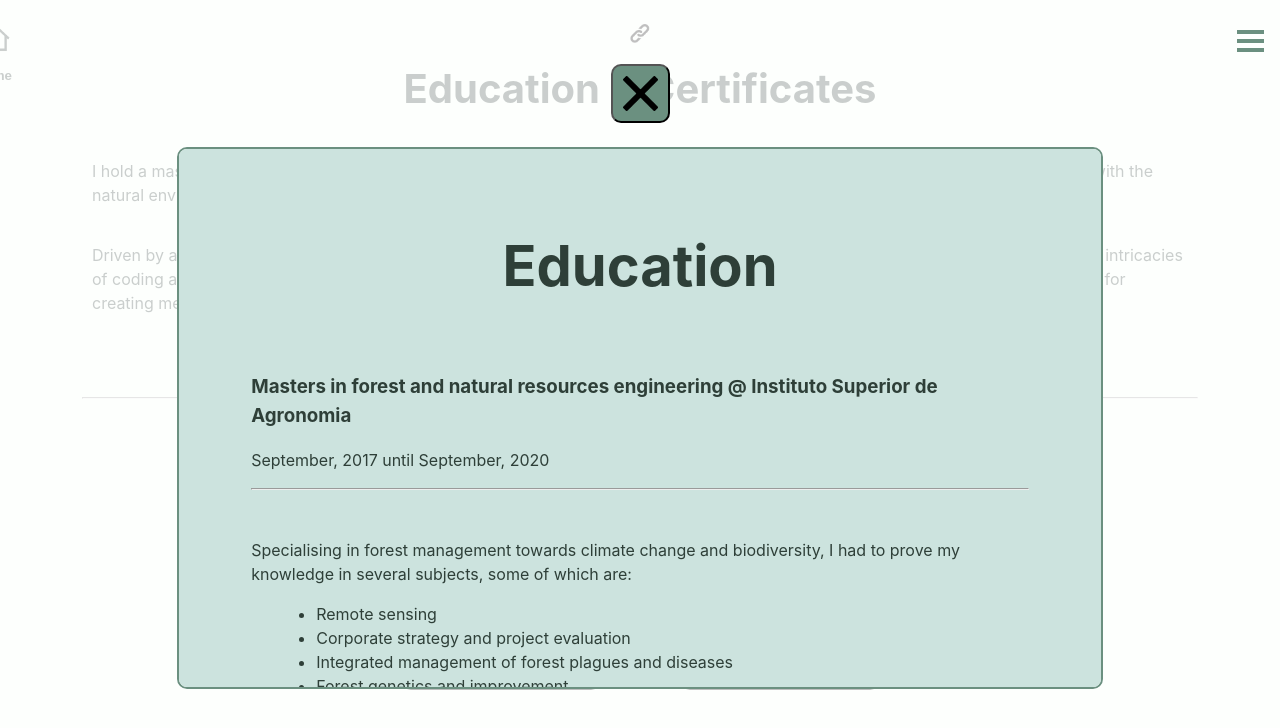
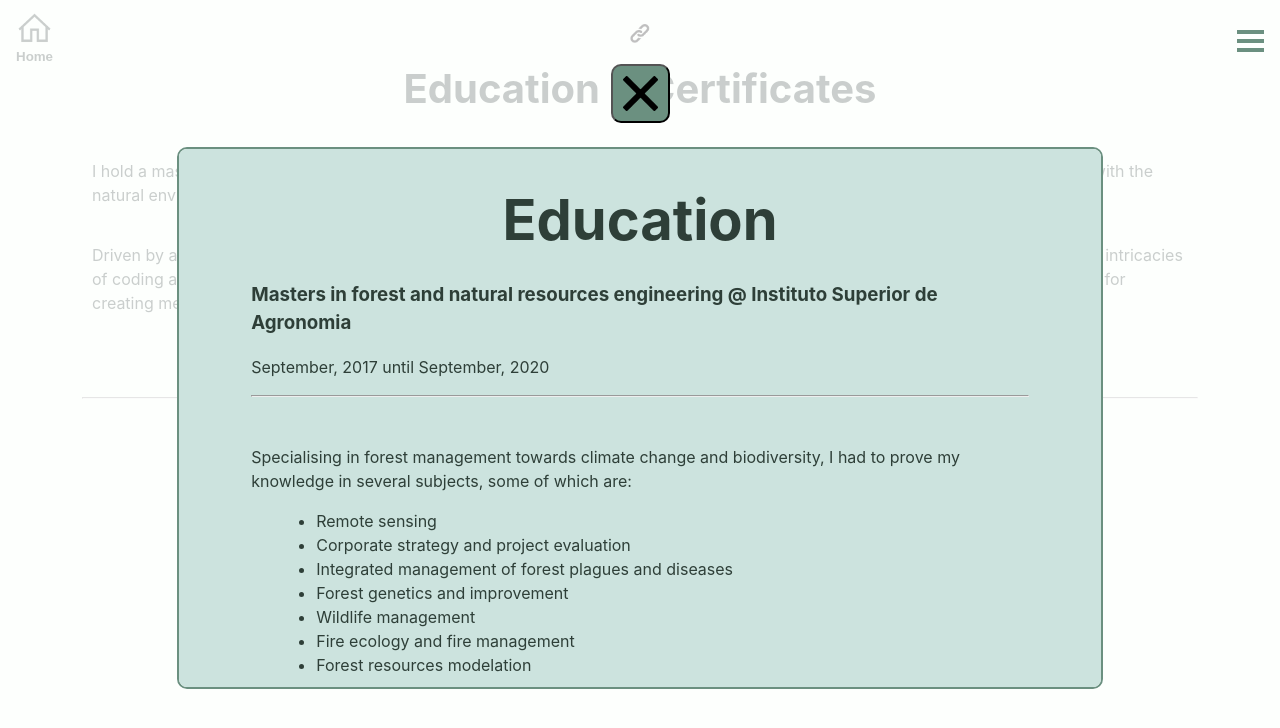
Before and after one commit to pinto-andre/my-portfolio, a React (Create React App) app: page /education in a window 1280 px wide. Both pictures are taken after a click on the button "Education". Shown: the top 728 px of the page. Built offline with nearby package versions, Linux system fonts and the light colour scheme.

Commit message:
minor style adjusts

```diff
--- a/src/App.css
+++ b/src/App.css
@@ -15,9 +15,11 @@
 
 h2 {
   font-size: 30px;
+  margin: 0;
+  padding: 0;
 }
 
-button {
+.allBtn {
   padding: 10px;
   border-radius: 10px;
   background-color: #6b9080;
@@ -28,6 +30,6 @@ button {
   cursor: pointer;
 }
 
-button:hover {
+.allBtn:hover {
   background-color: #1a925e;
 }
--- a/src/components/entranceBtn/entrance-button.css
+++ b/src/components/entranceBtn/entrance-button.css
@@ -3,8 +3,9 @@
     border: none;
     position: absolute;
     top: 10px;
-    left: -35px;
+    left: 10px;
     color: #2e3f38;
+    cursor: pointer;
   }
 
   img {
@@ -14,6 +15,8 @@
   button p {
     color: #2e3f38;
     font-weight: bold;
+    margin: 0;
+    padding: 0;
   }
 
   .connectTextContainer {
--- a/src/pages/about/about.js
+++ b/src/pages/about/about.js
@@ -33,42 +33,42 @@ function About() {
         <h1>Tech Stack</h1>
         <div className="tech-stack">
           <button
-            className="tech-buttons"
+            className="tech-buttons allBtn"
             onClick={() => showContent("languages")}
             data-category="languages"
           >
             Languages
           </button>
           <button
-            className="tech-buttons"
+            className="tech-buttons allBtn"
             onClick={() => showContent("frameworks")}
             data-category="frameworks"
           >
             Frameworks
           </button>
           <button
-            className="tech-buttons"
+            className="tech-buttons allBtn"
             onClick={() => showContent("libraries")}
             data-category="libraries"
           >
             Libraries
           </button>
           <button
-            className="tech-buttons"
+            className="tech-buttons allBtn"
             onClick={() => showContent("databases")}
             data-category="databases"
           >
             Databases & Services
           </button>
           <button
-            className="tech-buttons"
+            className="tech-buttons allBtn"
             onClick={() => showContent("tools")}
             data-category="tools"
           >
             Tools
           </button>
           <button
-            className="tech-buttons"
+            className="tech-buttons allBtn"
             onClick={() => showContent("inProgress")}
             data-category="inProgress"
           >
--- a/src/pages/education/education.js
+++ b/src/pages/education/education.js
@@ -40,11 +40,11 @@ function Education() {
 
       <section className='education-section'>
         <div className='education-buttons'>
-          <button onClick={openEduModal} className='education-btn'>
+          <button onClick={openEduModal} className='education-btn allBtn'>
             <img src="./images/hat.png" alt="education hat" />
             <p>Education</p>
           </button>
-          <button onClick={openCertModal} className='education-btn'>
+          <button onClick={openCertModal} className='education-btn allBtn'>
             <img src="./images/certificate.png" alt="certificates symbol" />
             <p>Certificates</p>
           </button>
@@ -55,7 +55,7 @@ function Education() {
         contentLabel="Education Modal"
         className={`modal ${eduModalIsOpen ? 'modal--open' : ''}`}
       >
-        <button onClick={closeEduModal}>
+        <button className=' allBtn' onClick={closeEduModal}>
             <img src="./images/X.png" alt="Modal closer" />
         </button>
         <br />
@@ -108,7 +108,7 @@ function Education() {
         contentLabel="Certificates Modal"
         className={`modal ${certModalIsOpen ? 'modal--open' : ''}`}
       >
-        <button onClick={closeCertModal}>
+        <button className=' allBtn' onClick={closeCertModal}>
             <img src="./images/X.png" alt="Modal closer" />
         </button>
         <br />
```
